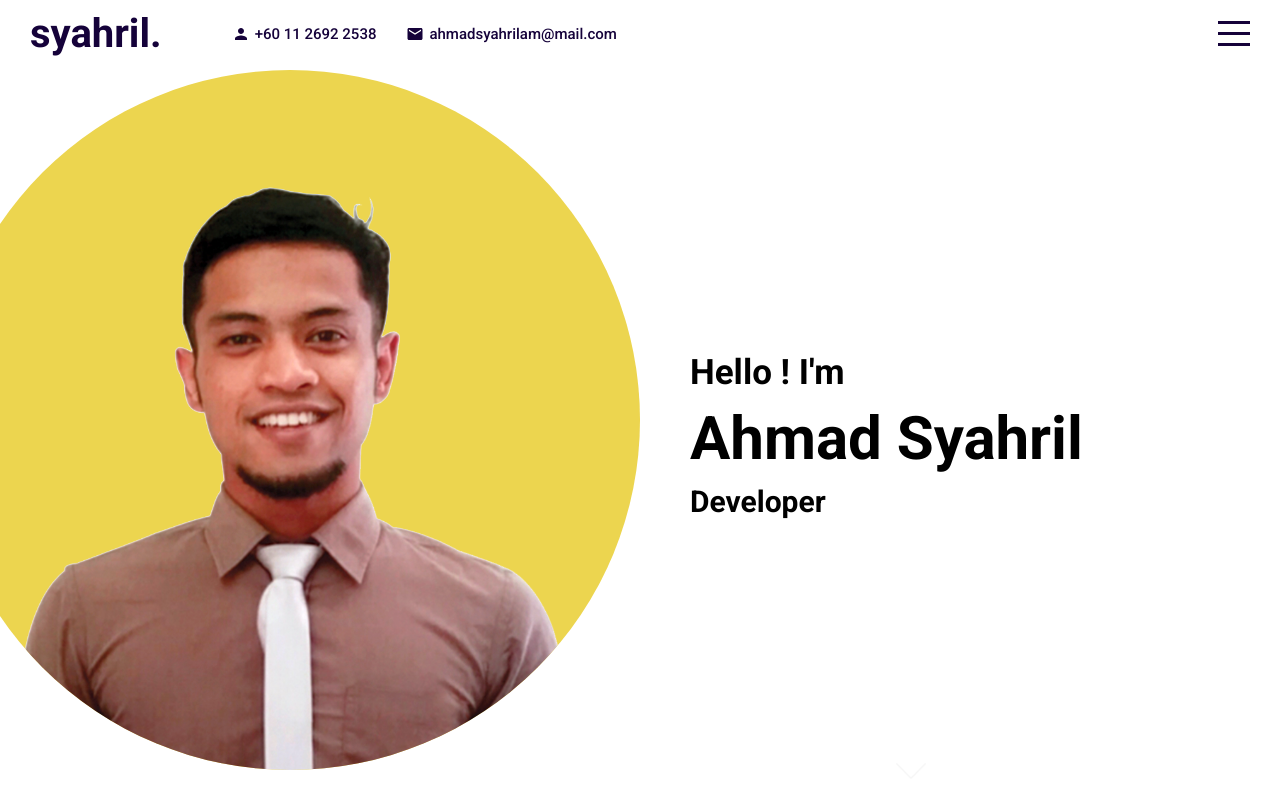
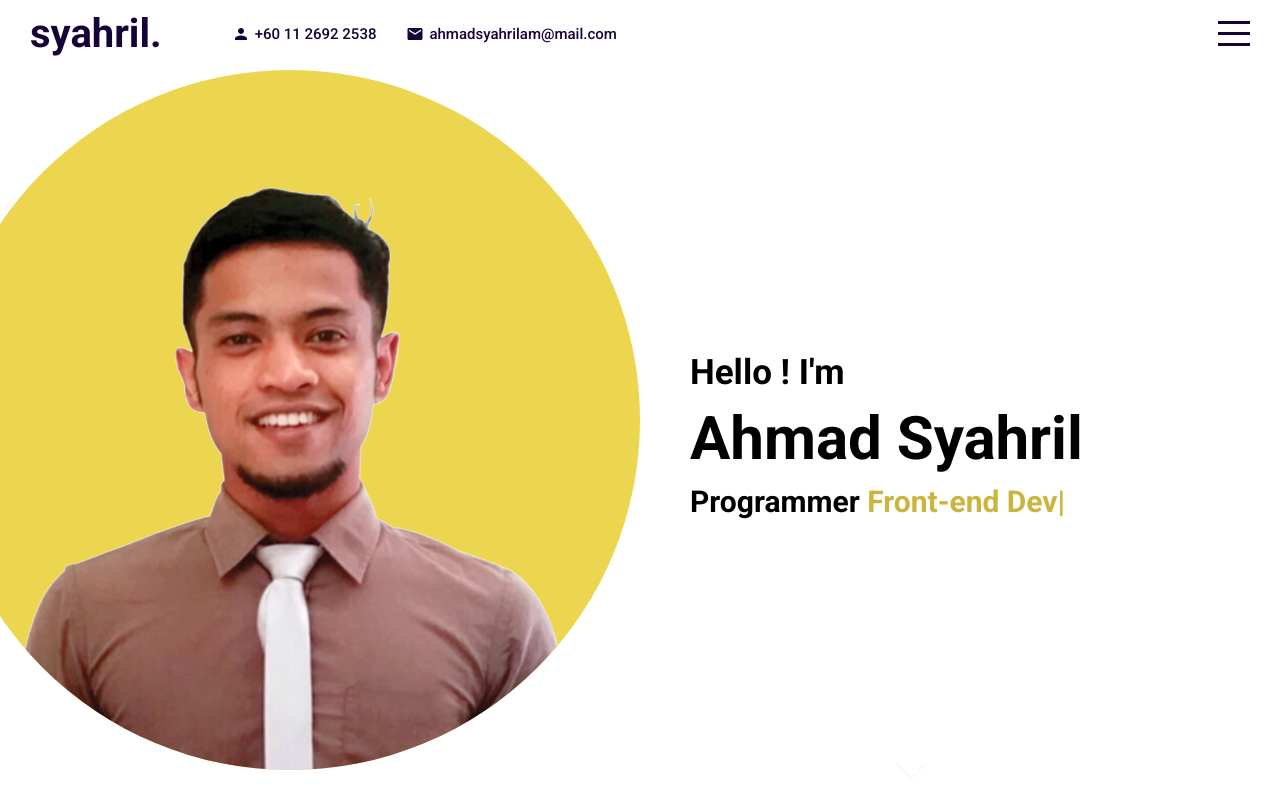
Before and after one commit to ahmadsyahrilam/portfolio-syahril, a React (Create React App) app: page / in a window 1280 px wide. Built offline with nearby package versions, Linux system fonts and the light colour scheme.

Commit message:
install ityped, update intro section

```diff
--- a/package.json
+++ b/package.json
@@ -8,6 +8,7 @@
     "@testing-library/jest-dom": "^5.14.1",
     "@testing-library/react": "^11.2.7",
     "@testing-library/user-event": "^12.8.3",
+    "ityped": "^1.0.3",
     "node-sass": "^6.0.1",
     "react": "^17.0.2",
     "react-dom": "^17.0.2",
--- a/src/components/Intro/Intro.jsx
+++ b/src/components/Intro/Intro.jsx
@@ -1,6 +1,18 @@
 import "./intro.scss"
+import { init } from "ityped"
+import { useEffect, useRef } from "react"
 
 export default function Intro() {
+
+    const textRef = useRef();
+
+    useEffect(() => {
+        init(textRef.current, {
+            showCursor: true, //show cursor typing
+            backDelay: 1500, //typing delay
+            backSpeed: 60,
+            strings: ['Programmer', 'Front-end Developer', 'Mobile Developer' ] }) //copy from ityped website
+    },[])
     return (
         <div className="intro" id="intro">
            <div className="left">
@@ -12,7 +24,7 @@
                <div className="wrapper">
                    <h2>Hello ! I'm</h2>
                    <h1>Ahmad Syahril</h1>
-                   <h3>Developer</h3>
+                   <h3>Programmer <span ref={textRef}></span></h3>
                </div>
                <a href="#portfolio">
                    <img src="assets/down.png" alt="down" />
--- a/src/components/Intro/intro.scss
+++ b/src/components/Intro/intro.scss
@@ -45,6 +45,24 @@
             }
             h3{
                 font-size: 30px;
+
+                span{
+                    font-size: inherit;
+                    color: rgb(202, 181, 63);
+                }
+
+                .ityped-cursor{
+                    animation: blink 1s infinite;
+                }
+
+                @keyframes blink {
+                    50%{
+                        opacity: 1;
+                    }
+                    100%{
+                        opacity: 0;
+                    }
+                }
             }
         }
 
@@ -55,7 +73,7 @@
 
             img{
                 width: 30px;
-                animation: arrowBlink 2s infinite; //give animation to image
+                animation: arrowBlink 2s infinite; //give animation to arrow down. infinite loop
             }
 
             @keyframes arrowBlink {
```
Also changed, not shown: 1 other file (tests, documents, lock files or other folders).
